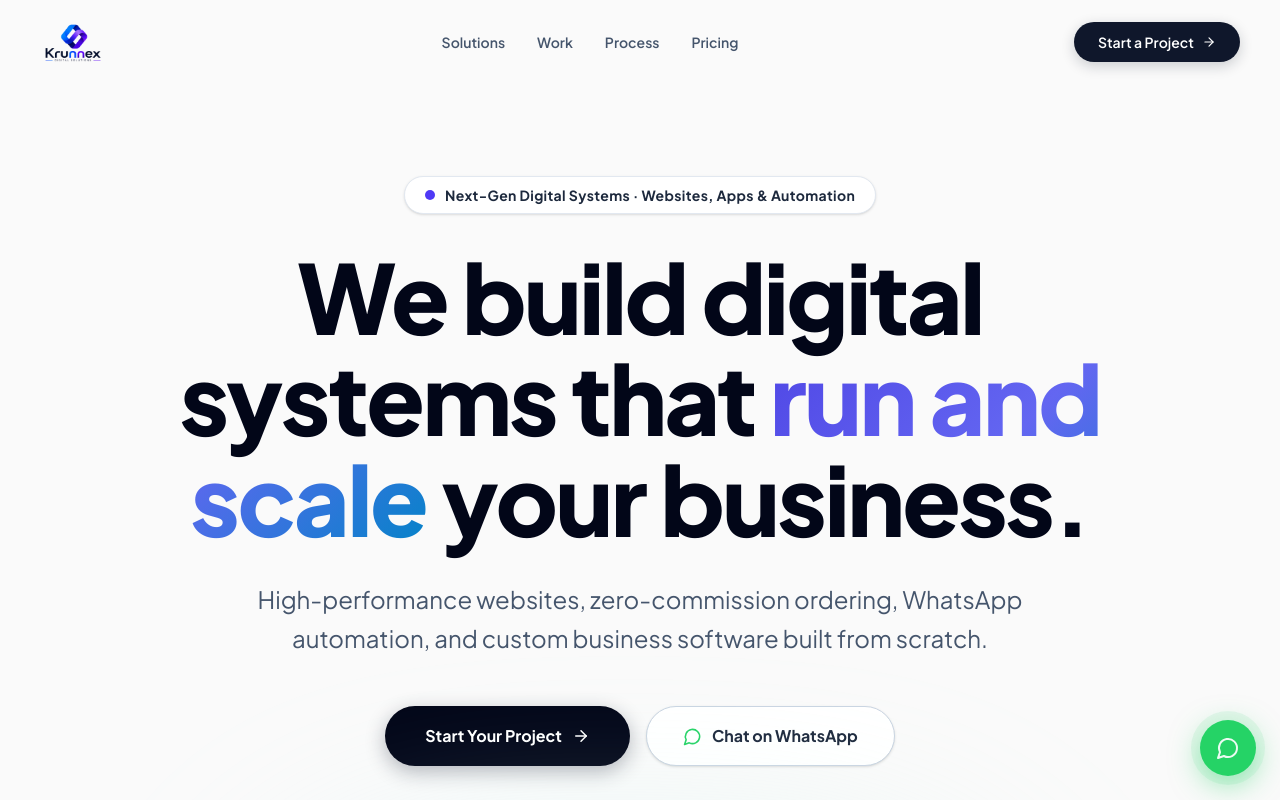
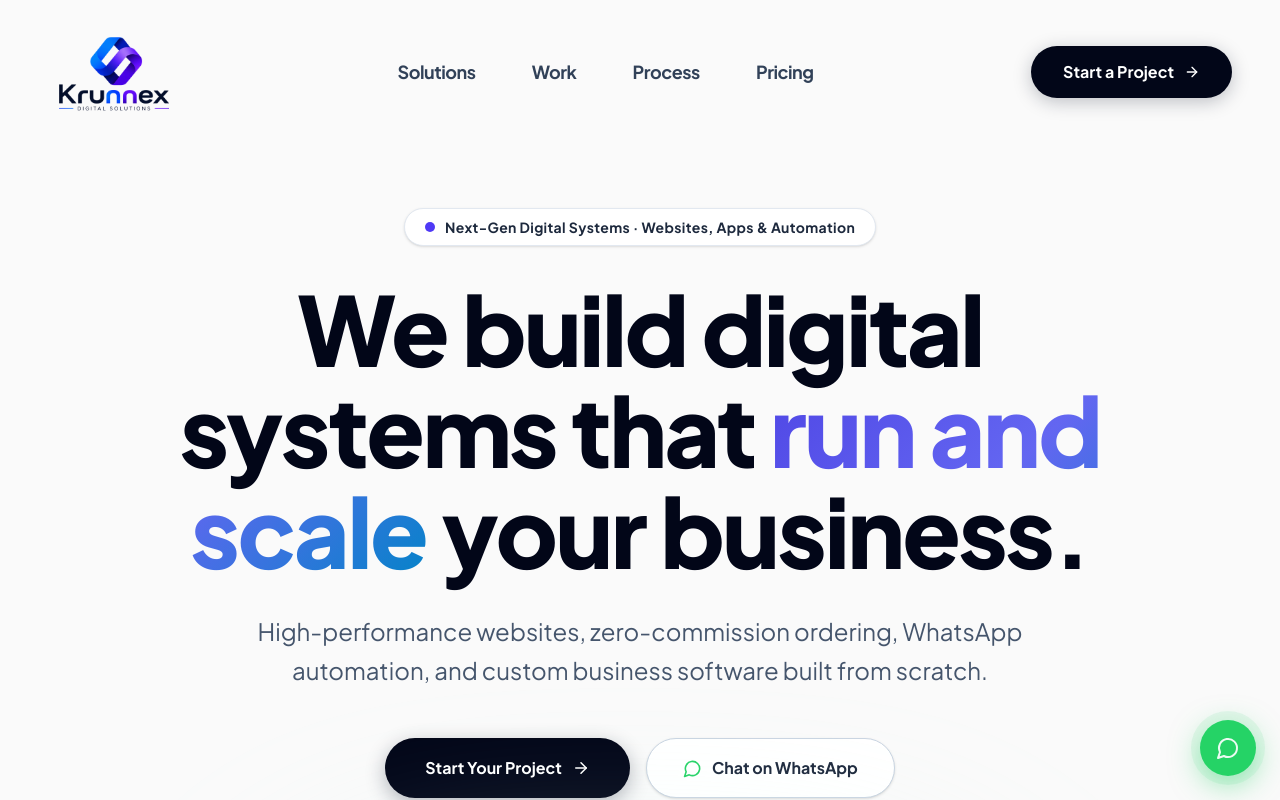
Before and after one commit to Krusheel-kumar/portfolio, a React (Vite) app: page / in a window 1280 px wide. Shown: the top 800 px of the page. Built offline with nearby package versions, Linux system fonts and the light colour scheme.

Commit message:
style: enlarge navbar logo, links, CTA button, and footer logo

```diff
--- a/src/components/layout/Footer.tsx
+++ b/src/components/layout/Footer.tsx
@@ -15,7 +15,7 @@ export default function Footer() {
               <img
                 src="/images/krunnex_logo.png"
                 alt="Krunnex"
-                className="h-11 w-auto object-contain"
+                className="h-16 sm:h-20 w-auto object-contain"
               />
             </Link>
             <p className="text-slate-500 text-sm leading-relaxed max-w-xs font-normal">
--- a/src/components/layout/Navbar.tsx
+++ b/src/components/layout/Navbar.tsx
@@ -37,30 +37,30 @@ export default function Navbar() {
     <>
       <nav className={`fixed top-0 w-full z-50 transition-all duration-300 ease-out ${
         scrolled
-          ? "bg-white/80 backdrop-blur-xl border-b border-slate-200/80 py-3 shadow-[0_4px_20px_rgba(0,0,0,0.03)]"
-          : "bg-transparent py-5"
+          ? "bg-white/85 backdrop-blur-xl border-b border-slate-200/80 py-3.5 sm:py-4 shadow-[0_4px_25px_rgba(0,0,0,0.04)]"
+          : "bg-transparent py-5 sm:py-7"
       }`}>
-        <div className="container mx-auto px-5 md:px-10 flex items-center justify-between">
+        <div className="container mx-auto px-6 md:px-12 max-w-7xl flex items-center justify-between">
 
           {/* LOGO */}
           <Link to="/" className="flex items-center group shrink-0">
             <img
               src="/images/krunnex_logo.png"
               alt="Krunnex"
-              className="h-11 w-auto object-contain transition-transform duration-300 group-hover:scale-[1.03]"
+              className="h-16 sm:h-20 md:h-22 w-auto object-contain transition-transform duration-300 group-hover:scale-105"
             />
           </Link>
 
           {/* DESKTOP LINKS */}
-          <div className="hidden md:flex items-center gap-8">
+          <div className="hidden md:flex items-center gap-10 lg:gap-14">
             {NAV_LINKS.map((link, idx) => (
               <button
                 key={idx}
                 onClick={() => handleNavClick(link.href)}
-                className="text-sm font-semibold text-slate-600 hover:text-slate-950 transition-all relative group whitespace-nowrap cursor-pointer"
+                className="text-base lg:text-lg font-bold text-slate-700 hover:text-slate-950 transition-all relative group whitespace-nowrap cursor-pointer tracking-tight"
               >
                 {link.label}
-                <span className="absolute -bottom-1 left-0 w-0 h-[1.5px] bg-indigo-600 transition-all duration-300 group-hover:w-full" />
+                <span className="absolute -bottom-1.5 left-0 w-0 h-[2.5px] bg-indigo-600 transition-all duration-300 group-hover:w-full rounded-full" />
               </button>
             ))}
           </div>
@@ -69,19 +69,19 @@ export default function Navbar() {
           <div className="hidden md:flex items-center gap-4">
             <Link
               to="/start-project"
-              className="group relative flex items-center gap-2 rounded-full bg-slate-900 px-6 py-2.5 text-sm font-semibold text-white transition-all duration-300 shadow-[0_4px_14px_rgba(15,23,42,0.2)] hover:bg-slate-800 hover:scale-[1.02] active:scale-98"
+              className="group relative flex items-center gap-2.5 rounded-full bg-slate-950 px-8 py-3.5 text-base font-bold text-white transition-all duration-300 shadow-[0_4px_18px_rgba(15,23,42,0.25)] hover:bg-slate-800 hover:scale-[1.03] active:scale-98"
             >
-              Start a Project <ArrowRight size={14} className="group-hover:translate-x-0.5 transition-transform" />
+              Start a Project <ArrowRight size={16} className="group-hover:translate-x-1 transition-transform" />
             </Link>
           </div>
 
           {/* MOBILE MENU BUTTON */}
           <button
             onClick={() => setMobileOpen(!mobileOpen)}
-            className="md:hidden h-10 w-10 flex items-center justify-center rounded-full border border-slate-200 bg-white text-slate-800 transition-colors shadow-sm"
+            className="md:hidden h-12 w-12 flex items-center justify-center rounded-2xl border border-slate-200 bg-white text-slate-800 transition-colors shadow-sm cursor-pointer"
             aria-label="Toggle menu"
           >
-            {mobileOpen ? <X className="h-5 w-5" /> : <Menu className="h-5 w-5" />}
+            {mobileOpen ? <X className="h-6 w-6" /> : <Menu className="h-6 w-6" />}
           </button>
 
         </div>
--- a/src/components/sections/HeroSection.tsx
+++ b/src/components/sections/HeroSection.tsx
@@ -192,7 +192,7 @@ export default function HeroSection() {
   const { scrollY } = useScroll();
 
   return (
-    <section className="relative pt-32 pb-20 md:pt-44 md:pb-36 overflow-hidden bg-[#FAFAFA] text-slate-900">
+    <section className="relative pt-36 sm:pt-48 md:pt-52 pb-20 md:pb-36 overflow-hidden bg-[#FAFAFA] text-slate-900">
 
       {/* Soft Ambient Background Elements */}
       <div className="absolute top-0 left-1/2 -translate-x-1/2 w-full max-w-7xl h-[700px] pointer-events-none overflow-hidden -z-10">
```
Also changed, not shown: 4 other files (tests, documents, lock files or other folders).
